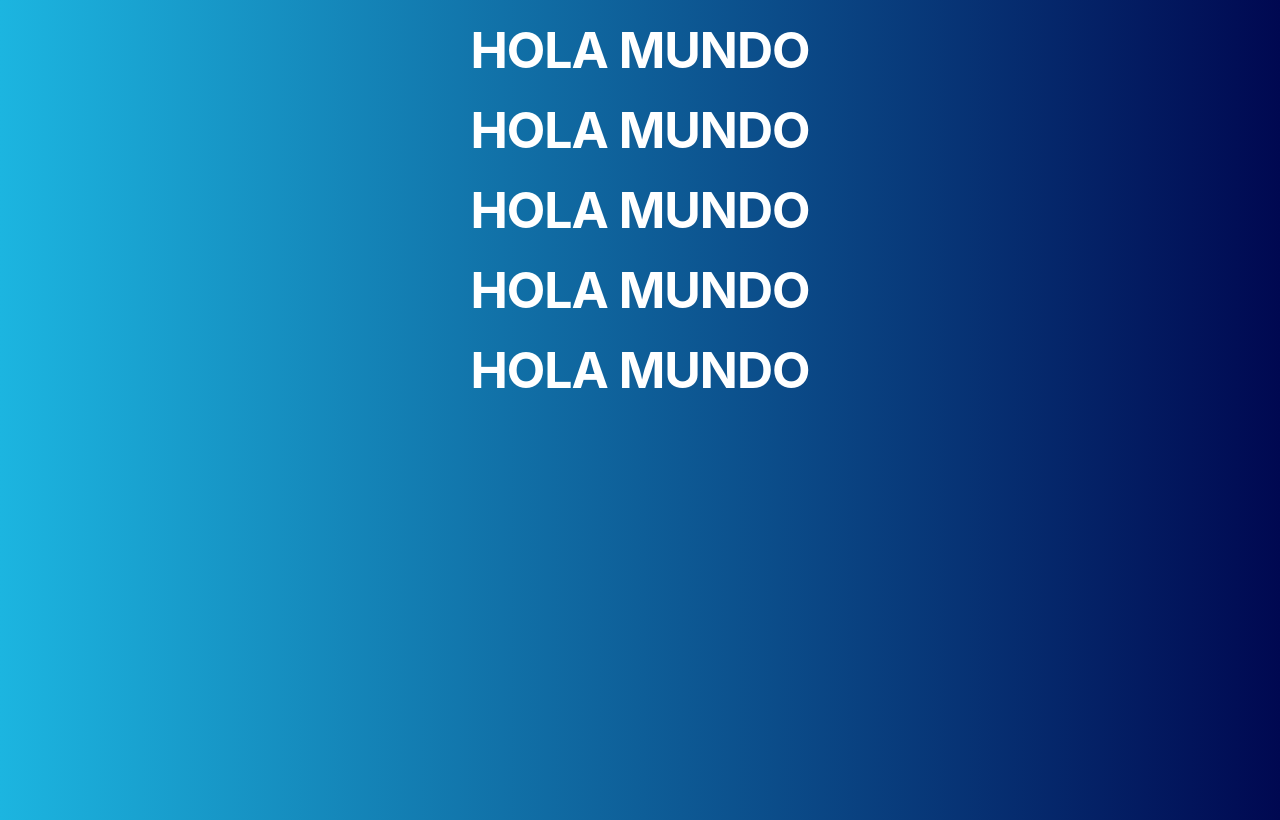
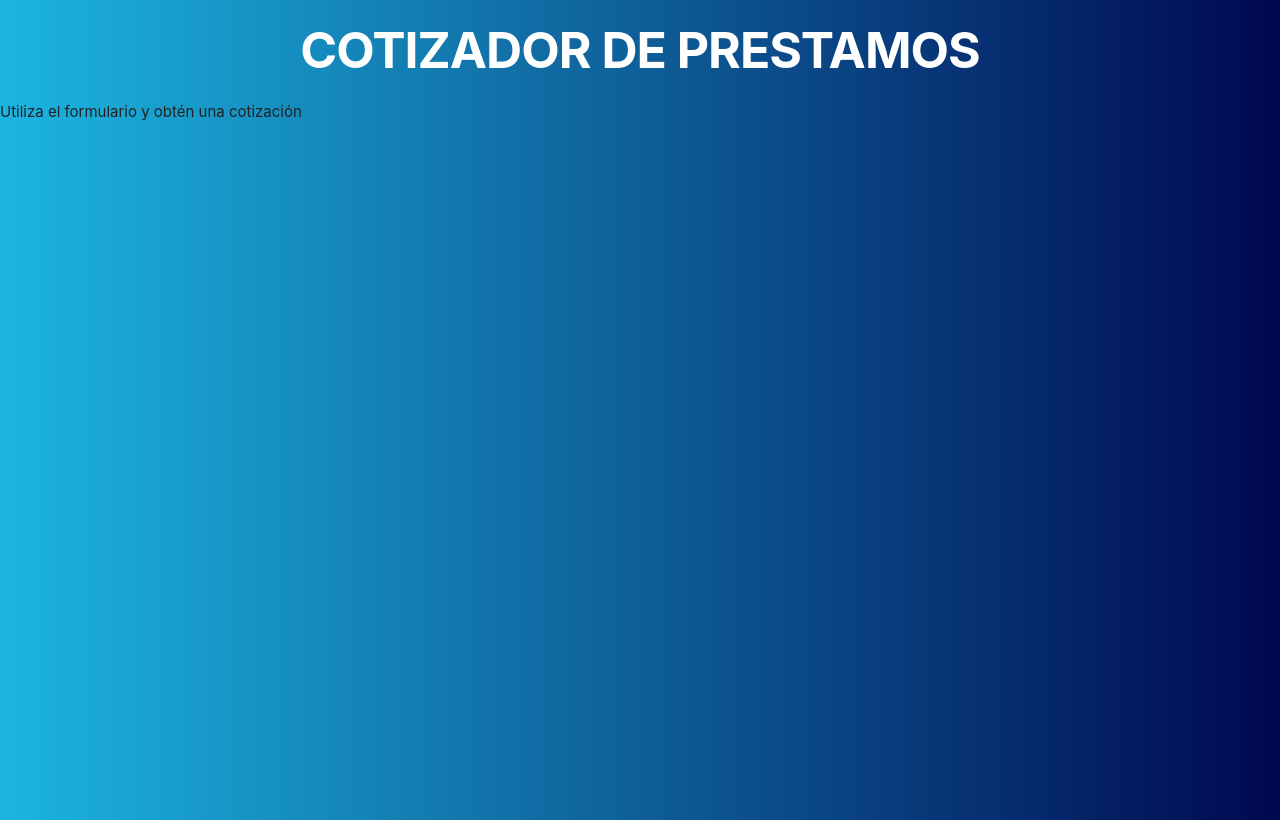
Before and after one commit to crisfreak036/cotizador-prestamos-react-js-moderno, a React (Create React App) app: page / in a window 1280 px wide. Built offline with nearby package versions, Linux system fonts and the light colour scheme.

Commit message:
Add props to the component Header

```diff
--- a/src/App.js
+++ b/src/App.js
@@ -5,11 +5,10 @@ function App() {
   return (
     <Fragment>
       {/* Cada componente <Header /> es un elemento que se muestra en el HTML */}
-      <Header />
-      <Header />
-      <Header />
-      <Header />
-      <Header />
+      <Header
+        titulo="Cotizador de Prestamos"
+        descripcion="Utiliza el formulario y obtén una cotización"
+      />
     </Fragment>
   );
 }
--- a/src/components/Header.js
+++ b/src/components/Header.js
@@ -1,9 +1,23 @@
-import React from 'react';
+import React, { Fragment } from 'react';
 
-function Header() {
+// function Header(props) {
+function Header({titulo, descripcion}) {
+
+    /* Entre la declaración de la función y el return
+     se puede colocar código standard de JS */
+
+    console.log(titulo, descripcion)
+    // console.log(props)
 
     return(
-        <h1>Hola Mundo</h1>
+        <Fragment>
+            {/* Dentro de las llaves, lo que hay
+            es código JS */}
+            <h1>{ titulo }</h1>
+            <p>{ descripcion }</p>
+            {/* <h1>{ props.titulo }</h1> */}
+            {/* <p>{ props.descripcion }</p> */}
+        </Fragment>
     )
 }
 
```
